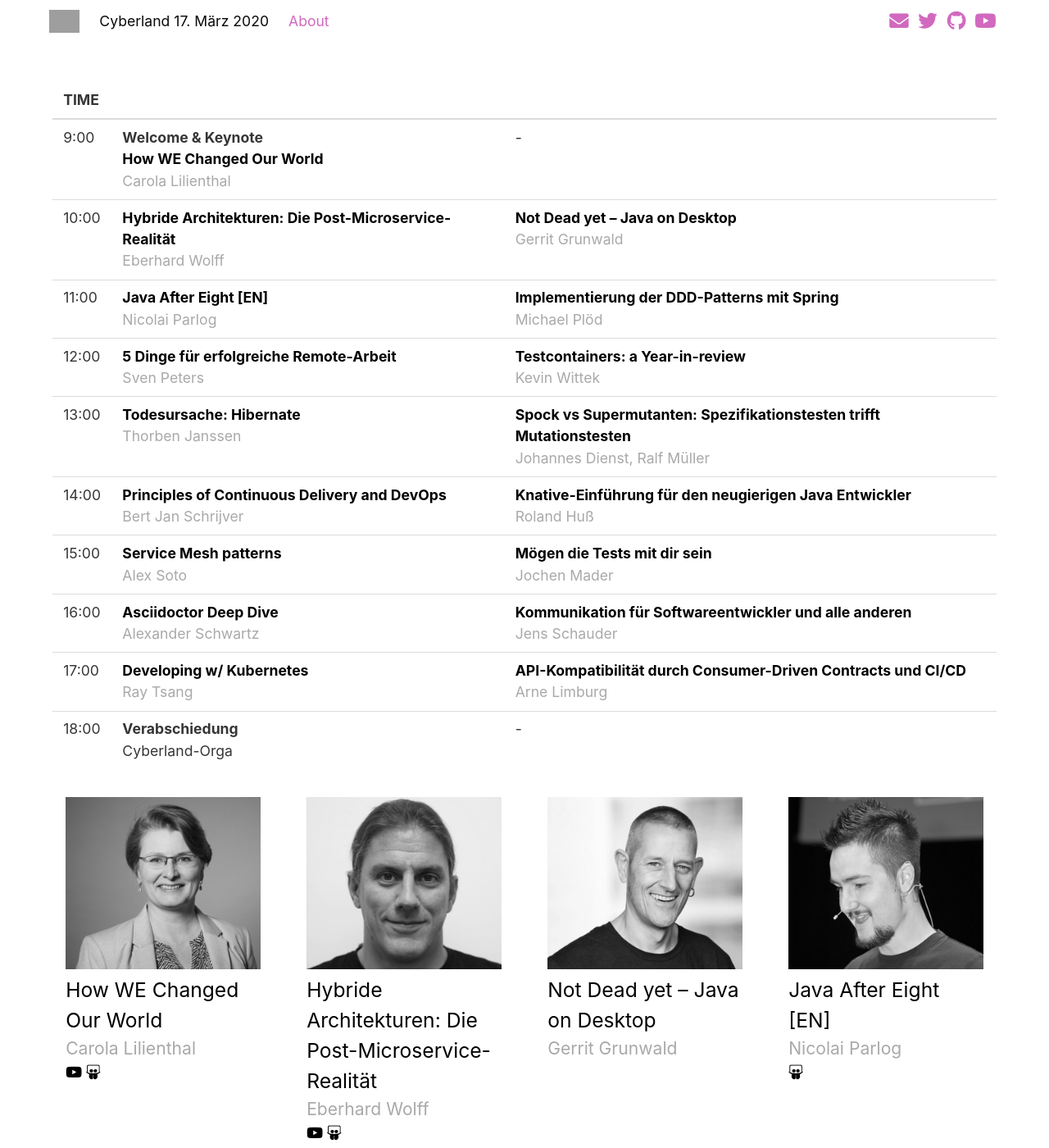
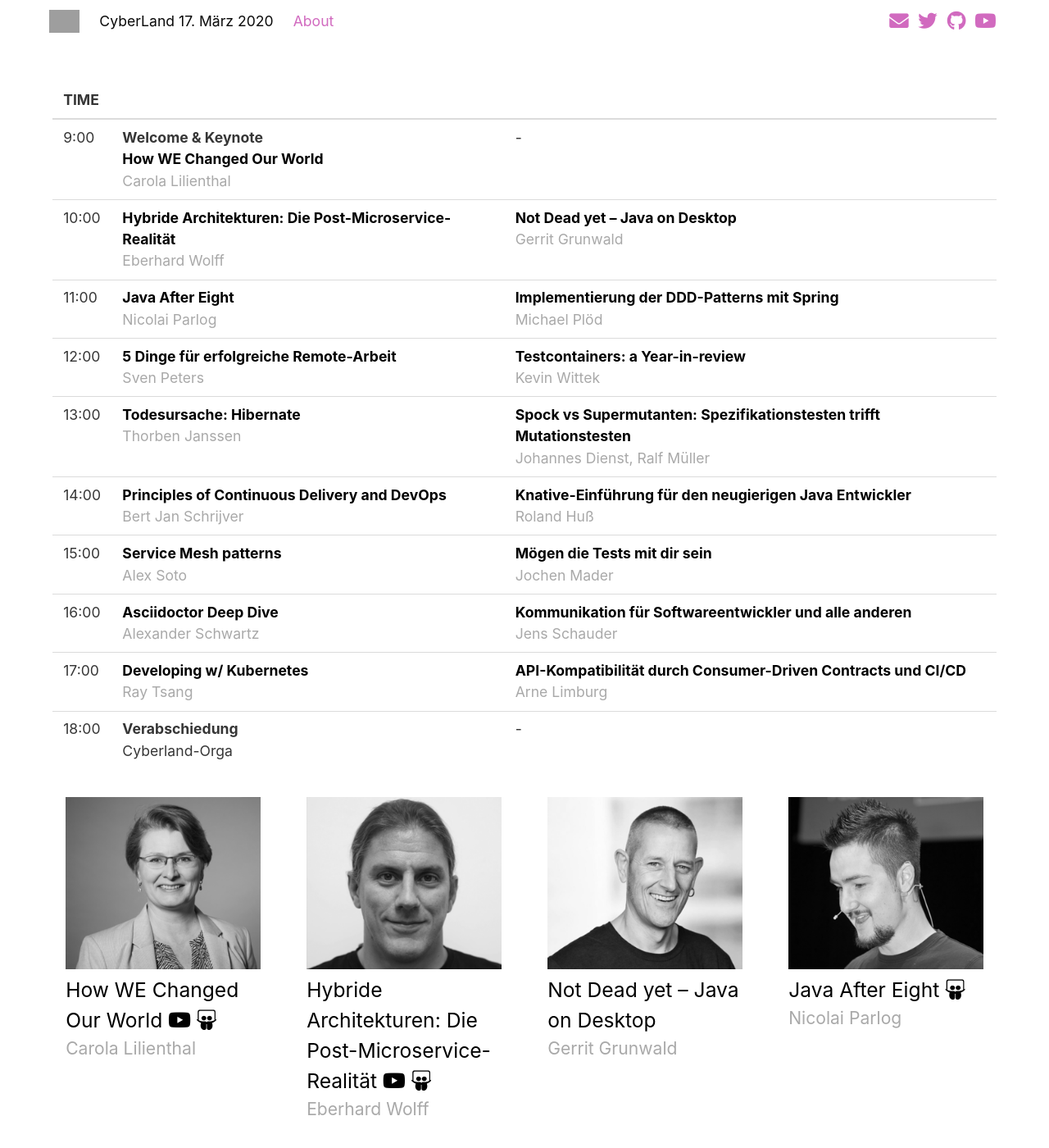
Before and after one commit to CyberLandConf/CyberLandConf.github.io, a Jekyll site: the page built from pages/events/2020-cyberland.md, in a window 1280 px wide and 1400 px high. Shown: the whole window at 82% size. Built offline with Jekyll 4.4.1, drawn with Linux system fonts in a browser that asks for light colours; grey boxes are pictures that could not be loaded.

Commit message:
small changes

```diff
--- /dev/null
+++ b/_includes/elements/session-grid.html
@@ -0,0 +1,26 @@
+{% assign spaltenAnzahl = include.spaltenAnzahl | default: 4 %}
+{% assign startSessionId = include.start %}
+{% assign endeSessionId = include.ende %}
+{% assign sessionAnzahl = include.ende | minus: include.start | plus: 1 %}
+
+
+<div class="speaker-grid">
+    <div class="columns">
+{% for no in (startSessionId..endeSessionId) %}
+  {% assign istLetzteZelle = forloop.index | modulo: spaltenAnzahl %}
+  {% assign sessionId = "session-" | append: no %}
+
+		<div class="column">{%- include elements/session-info.html session-id=sessionId -%}</div>
+
+  {% if istLetzteZelle == 0 %}
+    </div>
+    <div class="columns">
+  {% endif %}
+{% endfor %}
+{% assign zellenLetzteZeile = sessionAnzahl | modulo: spaltenAnzahl %}
+{% assign leereZellen = spaltenAnzahl | minus: zellenLetzteZeile %}
+{% for i in (1..leereZellen) %}
+        <div class="column"></div>
+{% endfor %}
+    </div>
+</div>
--- a/_includes/elements/session-info.html
+++ b/_includes/elements/session-info.html
@@ -4,18 +4,16 @@
         {% assign speaker = site.data.speakers | where: "id", session.speaker-id | first %}
         {% if speaker %}
             <img class="session-image" src="/assets/speaker/{{ speaker.id }}.png" />
-            <div class="session-title">{{ session.title }}</div>
+            <div class="session-title">
+			  {{ session.title }}
+			  {% if session.youtubeId %}<i class="fab fa-youtube"></i>{% endif %}
+			  {% if session.slidesLink or session.slides or session.demoLink %}<i class="fab fa-slideshare"></i>{% endif %}
+			</div>
             <div class="session-speaker">{%- include elements/speaker.html speaker=speaker -%}</div>
         {% else %}
             <img class="session-image" src="/assets/speaker/fallback.png" />
             <div class="session-title">{{ session.title }}</div>
             <div class="session-speaker">-</div>
-        {% endif %}
-		{% if session.youtubeId %}
-            <i class="fab fa-youtube"></i>
-        {% endif %}
-		{% if session.slidesLink or session.slides or session.demoLink %}
-			<i class="fab fa-slideshare"></i>
         {% endif %}
     </a>
 {% else %}
--- a/_sessions/session-4.md
+++ b/_sessions/session-4.md
@@ -1,6 +1,6 @@
 ---
   session-id: 'session-4'
-  title: 'Java After Eight [EN]'
+  title: 'Java After Eight'
   abstract: >
     Many projects are still on Java 8 and yet, in just a few days, Java 14 will be out! The small releases after 9 created the illusion of nothing much happening, but nothing could be further from the truth – a lot changes since then that shapes the look of everyday Java code:
 
--- a/pages/events/2020-cyberland.md
+++ b/pages/events/2020-cyberland.md
@@ -1,6 +1,6 @@
 ---
 layout: page
-title: Cyberland 17. März 2020
+title: CyberLand 17. März 2020
 date: 2020-03-17
 permalink: /2020/
 ---
@@ -19,35 +19,5 @@
 | 17:00 | {%- include elements/timetable-field.html session-id="session-16" -%} | {%- include elements/timetable-field.html session-id="session-17" -%} |
 | 18:00 | __Verabschiedung__ <br>Cyberland-Orga | - |
 
-<div class="speaker-grid">
-    <div class="columns">
-        <div class="column">{%- include elements/session-info.html session-id="session-1" -%}</div>
-        <div class="column">{%- include elements/session-info.html session-id="session-2" -%}</div>
-        <div class="column">{%- include elements/session-info.html session-id="session-3" -%}</div>
-        <div class="column">{%- include elements/session-info.html session-id="session-4" -%}</div>
-    </div>
-    <div class="columns">
-        <div class="column">{%- include elements/session-info.html session-id="session-5" -%}</div>
-        <div class="column">{%- include elements/session-info.html session-id="session-6" -%}</div>
-        <div class="column">{%- include elements/session-info.html session-id="session-7" -%}</div>
-        <div class="column">{%- include elements/session-info.html session-id="session-8" -%}</div>
-    </div>
-    <div class="columns">
-        <div class="column">{%- include elements/session-info.html session-id="session-9" -%}</div>
-        <div class="column">{%- include elements/session-info.html session-id="session-10" -%}</div>
-        <div class="column">{%- include elements/session-info.html session-id="session-11" -%}</div>
-        <div class="column">{%- include elements/session-info.html session-id="session-12" -%}</div>
-    </div>
-    <div class="columns">
-        <div class="column">{%- include elements/session-info.html session-id="session-13" -%}</div>
-        <div class="column">{%- include elements/session-info.html session-id="session-14" -%}</div>
-        <div class="column">{%- include elements/session-info.html session-id="session-15" -%}</div>
-        <div class="column">{%- include elements/session-info.html session-id="session-16" -%}</div>
-    </div>
-    <div class="columns">
-        <div class="column">{%- include elements/session-info.html session-id="session-17" -%}</div>
-        <div class="column"></div>
-        <div class="column"></div>
-        <div class="column"></div>
-    </div>
-</div>
+
+{%- include elements/session-grid.html spaltenAnzahl=4 start=1 ende=17 -%}
```
Also changed, not shown: _includes/elements/stats.html (+7 -1 lines), index.md (+2 -4 lines).
